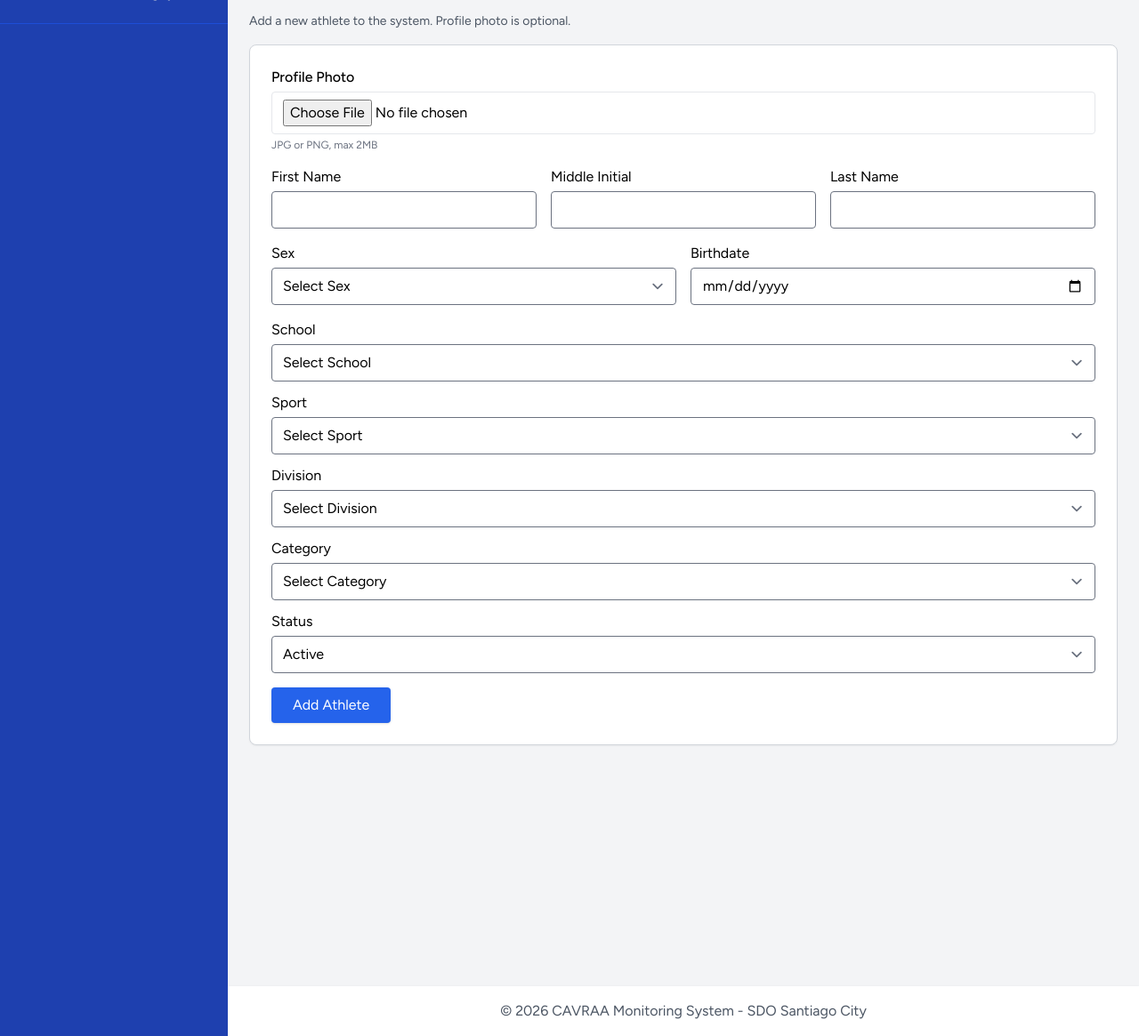
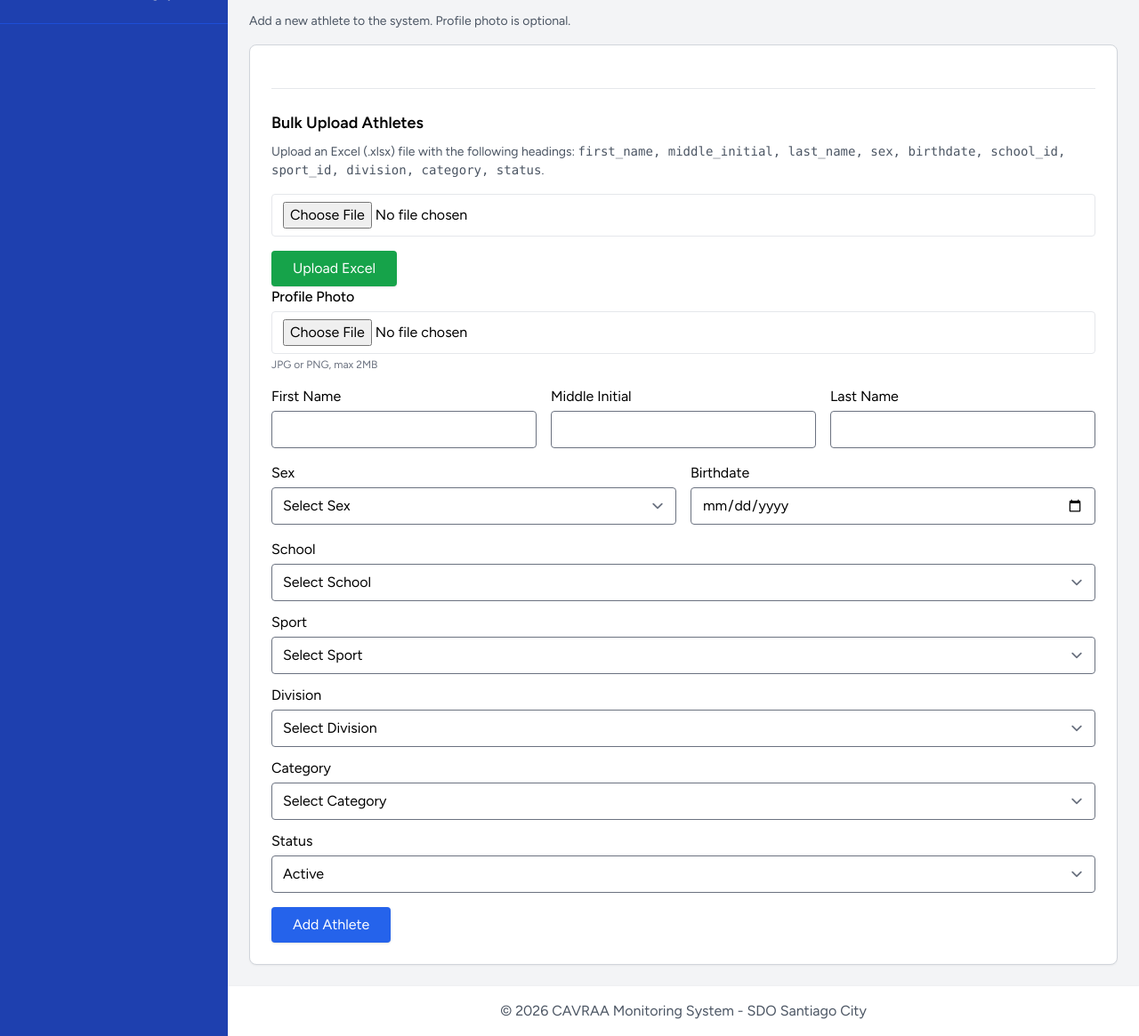
Before and after one commit to QuitsToaster/ESRRS---Electronic-Sports-Records-and-Results-System, a Laravel app: page /athletes/create in a window 1280 px wide. Shown: the part 74-1239 px from the top of the page at 89% size. Run offline with Laravel 12, Linux system fonts and the light colour scheme; a user stored in the database is signed in; data comes from the database, SQL or seed files in the repository; data that the repository does not hold is empty; style sheets or scripts are compiled from the project's sources; parts of the project's set-up code (start-up, migrations or seed data) failed here and were passed over.

Commit message:
initial bulk upload of athletes

```diff
--- a/app/Http/Controllers/AthleteController.php
+++ b/app/Http/Controllers/AthleteController.php
@@ -7,6 +7,8 @@ use App\Models\Athlete;
 use App\Models\School;
 use App\Models\Sport;
 use App\Models\AuditLog;
+use Maatwebsite\Excel\Facades\Excel;
+use App\Imports\AthletesImport;
 use SimpleSoftwareIO\QrCode\Facades\QrCode;
 use Illuminate\Support\Str;
 use Illuminate\Support\Facades\Auth;
@@ -191,4 +193,17 @@ class AthleteController extends Controller
 
         return response($qr)->header('Content-Type', 'image/png');
     }
+
+    public function bulkUpload(Request $request)
+{
+    $request->validate([
+        'file' => 'required|mimes:xlsx,csv',
+    ]);
+
+    Excel::import(new AthletesImport, $request->file('file'));
+
+    return redirect()->route('athletes.index')
+        ->with('success', 'Athletes uploaded successfully!');
 }
+
+}
--- a/resources/views/athletes/create.blade.php
+++ b/resources/views/athletes/create.blade.php
@@ -12,6 +12,25 @@
 
 <form action="{{ route('athletes.store') }}" method="POST" enctype="multipart/form-data">
     @csrf
+
+    <hr class="my-6">
+
+<h3 class="text-lg font-semibold mb-2">Bulk Upload Athletes</h3>
+<p class="text-sm text-gray-600 mb-4">
+    Upload an Excel (.xlsx) file with the following headings:
+    <code>first_name, middle_initial, last_name, sex, birthdate, school_id, sport_id, division, category, status</code>.
+</p>
+
+<form action="{{ route('athletes.bulk-upload') }}" method="POST" enctype="multipart/form-data">
+    @csrf
+    <div class="mb-4">
+        <input type="file" name="file" accept=".xlsx,.csv" class="w-full border rounded px-3 py-2" required>
+    </div>
+    <button type="submit" class="bg-green-600 hover:bg-green-700 text-white px-6 py-2 rounded shadow">
+        Upload Excel
+    </button>
+</form>
+
 
     {{-- Profile Photo --}}
     <div class="mb-4">
--- a/routes/web.php
+++ b/routes/web.php
@@ -84,6 +84,9 @@ Route::middleware('auth')->group(function () {
 });
 
 Route::resource('athletes', AthleteController::class)->middleware('auth');
+Route::post('/athletes/bulk-upload', [AthleteController::class, 'bulkUpload'])
+     ->name('athletes.bulk-upload');
+
 
 Route::get('athletes/{athlete}/qr', [AthleteController::class, 'qr'])->name('athletes.qr');
 Route::get('/athletes/{athlete}/qr', function (Athlete $athlete) {
```
Also changed, not shown: app/Imports/AthletesImport.php (added, +28 -0 lines).
